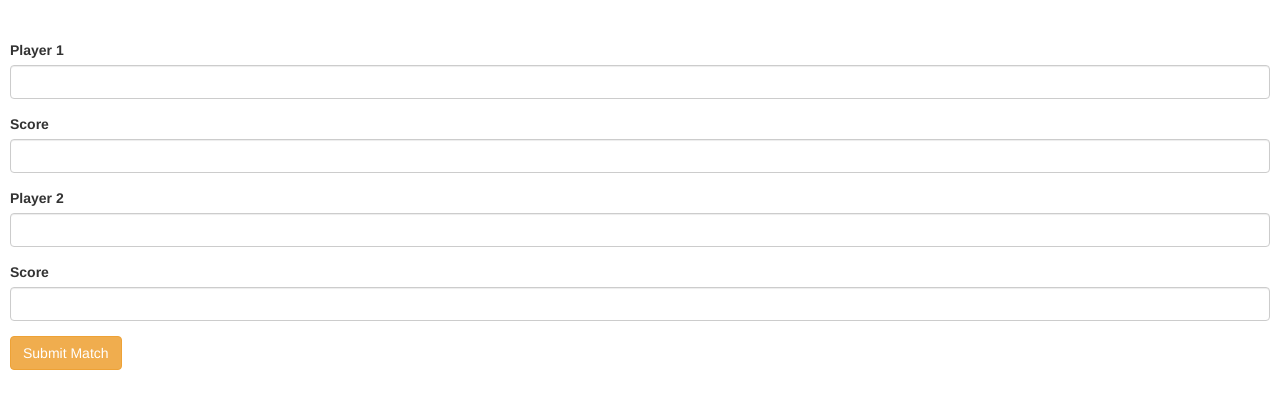
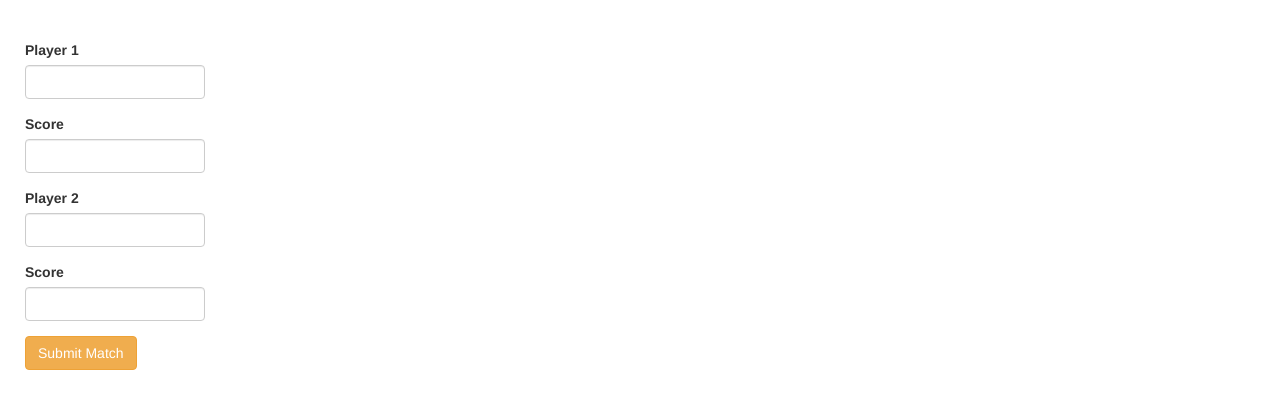
Before and after one commit to wseaton/pongr, a Flask app: page /record_match in a window 1280 px wide. Shown: the part 62-471 px from the top of the page. Run offline with Flask 2, Linux system fonts and the light colour scheme; some libraries are stand-ins or nearby versions.

Commit message:
more add match form beautification

```diff
--- a/templates/addmatch.html
+++ b/templates/addmatch.html
@@ -14,7 +14,7 @@
    {% endif %}
   <br>
   {% endfor %} -->
-
+  <div class="col-xs-2">
     <div class="form-group">
         <label for="PlayerA">Player 1</label>
         <input type="text" name="player_a" class="form-control" id="player_a">
@@ -32,15 +32,19 @@
         <label for="PlayerBScore">Score</label>
         <input type="text" name="score_b" class="form-control" id="score_b">
       </div>
+      <div class="form-group">
+        <input type="submit" class="btn btn-warning" value="Submit Match"></input>
+      </div>
+    </div>
+
     <!-- <div class="checkbox">
       <label>
         <input type="checkbox"> Check me out
       </label>
     </div> -->
-  <input type="submit" class="btn btn-warning" value="Submit Match"></input>
+
 </form>
 </body>
-
 
 </html>
 
```
Lines whose indentation alone changed are shown as unchanged.
